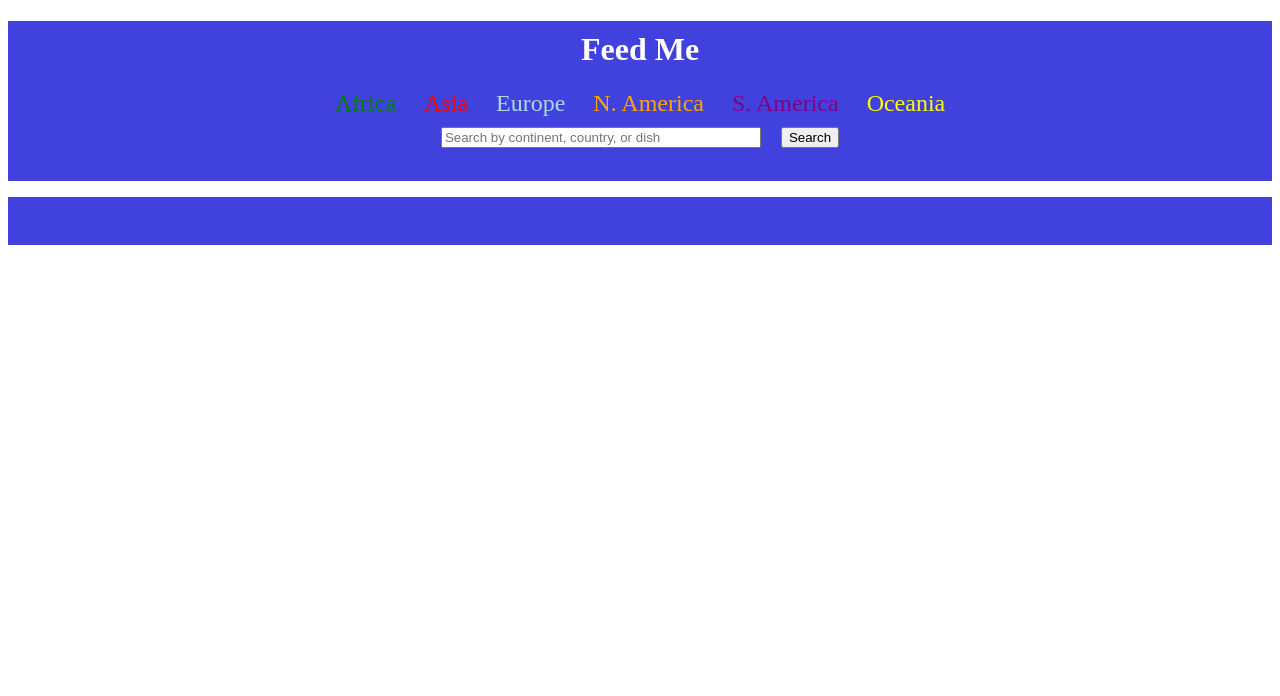
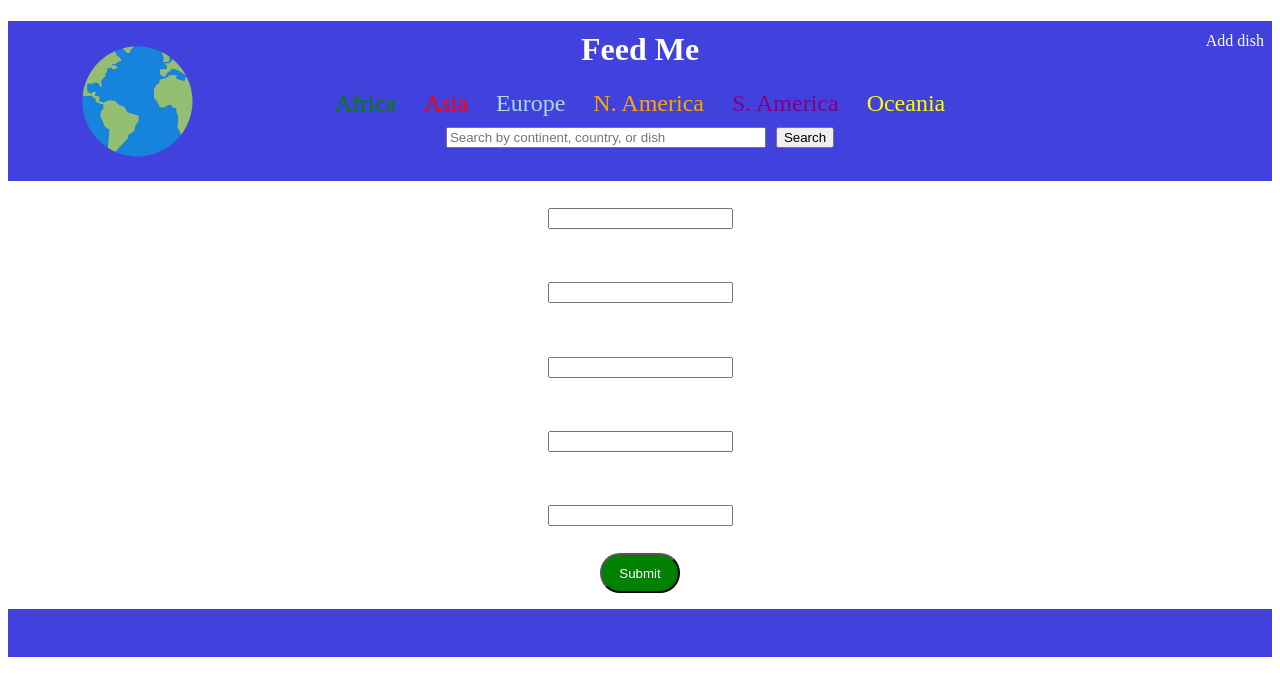
Before and after one commit to EthanFlatt/FeedMe, a React (Vite) app in the folder FeedMe/: page /adddish in a window 1280 px wide. Shown: the top 696 px of the page. Built offline with nearby package versions, Linux system fonts and the light colour scheme.

Commit message:
Added a bunch of stuff

```diff
--- a/FeedMe/src/App.css
+++ b/FeedMe/src/App.css
@@ -8,22 +8,30 @@
   background-color: #4141DE;
 }
 
+.earth {
+  position: absolute;
+  top: 2.3em;
+  left: 4.6em;
+  height: 8em;
+  width: 8em;
+}
+
+#addDish {
+  color: white;
+  position: absolute;
+  top: 2em;
+  right: 1em;
+}
+
 .appBar h1 {
   text-align: center;
   color: white;
   padding-top: 10px;
 }
 
-/* .appBar span {
-  display: inline
+.appBar a {
+  text-decoration: none
 }
-
-#earthImage {
-  display: inline;
-  width: 16em;
-  height: 16em;
-  postition: relative;
-} */
 
 .continentNavBar {
   text-align: center;
@@ -60,6 +68,11 @@
   color: yellow;
 }
 
+#summary {
+  margin: 0 auto;
+  max-width: 50%;
+  font-size: 1.2em;
+}
 
 .search {
   text-align: center;
@@ -106,12 +119,16 @@
 }
 
 #minusButton:hover {
-  color: lightcoral;
+  color: rgb(223, 165, 165);
 }
 
 .ingredientInputBar {
   display: block;
-  margin: 10px auto;
+  margin: 1em auto;
+}
+
+#searchButton {
+  margin: 0 auto;
 }
 
 .footer {
@@ -137,10 +154,6 @@
   box-shadow: 0 4px 8px 0 rgba(0, 0, 0, 0.2), 0 6px 20px 0 rgba(0, 0, 0, 0.19);
 }
 
-.dishPageContainer {
-
-}
-
 .dishInfoCard {
   margin: 40px auto;
   text-align: center;
@@ -148,6 +161,11 @@
   border: solid 1px black;
   border-radius: 10px;
   box-shadow: 0 4px 8px 0 rgba(0, 0, 0, 0.2), 0 6px 20px 0 rgba(0, 0, 0, 0.19);
+}
+
+.dishInfoCard img {
+  max-height: infinite;
+  width: 800px
 }
 
 .dishInfoCard p {
@@ -161,3 +179,101 @@
   justify-content: space-between;
   padding: 0 20px 0 20px;
 }
+
+.dishInfoCardIngredients {
+  display: inline
+}
+
+.dishInfoCardButtons {
+  display: flex;
+  flex-direction: row;
+  justify-content: start;
+  margin-left: 2em;
+  margin-bottom: 1em;
+  margin-top: -0.5em;
+}
+
+.editDishButton {
+  color: white;
+  background-color: rgb(189, 75, 189);
+  height: 3em;
+  width: 6em;
+  border-radius: 2em;
+}
+
+.deleteDishButton {
+  margin-left: 1em;
+  color: white;
+  height: 3em;
+  width: 6em;
+  background-color: rgb(237, 72, 72);
+  border-radius: 2em;
+}
+
+.modalButtons {
+  display: flex;
+  justify-content: space-evenly;
+}
+
+.addDishButton {
+  margin: 0 auto;
+  color: white;
+  background-color: green;
+  height: 3em;
+  width: 6em;
+  border-radius: 2em;
+}
+
+.submitButton {
+  color: white;
+  background-color: green;
+  height: 3em;
+  width: 6em;
+  border-radius: 2em;
+}
+
+.cancelButton {
+  color:white;
+  background-color: rgb(206, 196, 196);
+  height: 3em;
+  width: 6em;
+  border-radius: 2em;
+}
+
+.modal {
+  position: fixed; /* Stay in place */
+  z-index: 1; /* Sit on top */
+  left: 0;
+  top: 0;
+  width: 100%; /* Full width */
+  height: 100%; /* Full height */
+  overflow: auto; /* Enable scroll if needed */
+  background-color: rgb(0,0,0); /* Fallback color */
+  background-color: rgba(0,0,0,0.4); /* Black w/ opacity */
+}
+
+.modal-content {
+  display: flex;
+  flex-direction: column;
+
+  background-color: #fefefe;
+  margin: 15% auto; /* 15% from the top and centered */
+  padding: 20px;
+  border: 1px solid #888;
+  height: 80%;
+  width: 80%; /* Could be more or less, depending on screen size */
+}
+
+.modal-content input {
+  margin: 1em auto;
+  width: 80%
+}
+
+.addDishPage {
+  display: flex;
+  flex-direction: column;
+}
+
+.addDishPage input {
+  margin: 2em auto;
+}
--- /dev/null
+++ b/FeedMe/src/components/AddDish.jsx
@@ -0,0 +1,38 @@
+import { useState } from 'react'
+import axios from 'axios'
+
+const addDish = () => {
+
+    const initialState = {
+        name: '',
+        ingredients: '',
+        instructions: '',
+        photo: '',
+        country: ''
+      }
+
+    const [formState, setFormState] = useState(initialState)
+
+    const handleChange = (event) => {
+        event.preventDefault()
+        setFormState({...formState, [event.target.id]: event.target.value})
+      }
+
+    const handleSubmit = async () => {
+        await axios.post('http://localhost:3001/api/dishes/', formState)
+
+    }
+
+    return (
+        <div className="addDishPage">
+            <input className="addDishNameBar" type='text' value={formState.name} id='name' onChange={handleChange}></input>
+            <input className="addDishIngredientsBar" type='text' value={formState.ingredients} id='ingredients' onChange={handleChange}></input>
+            <input className="addDishInstructionsBar" type='text' value={formState.instructions} id='instructions' onChange={handleChange}></input>
+            <input className="addDishPhotoBar" type='text' value={formState.photo} id='photo' onChange={handleChange}></input>
+            <input className="addDishCountryBar" type='text' value={formState.country} id='country' onChange={handleChange}></input>
+            <button className='addDishButton' onClick={handleSubmit}>Submit</button>
+        </div>
+    )
+}
+
+export default addDish
--- a/FeedMe/src/components/DishList.jsx
+++ b/FeedMe/src/components/DishList.jsx
@@ -1,23 +1,30 @@
 import { useState, useEffect } from 'react'
-import { useNavigate, useParams } from 'react-router-dom'
+import { useNavigate, useSearchParams} from 'react-router-dom'
 import axios from 'axios'
 
 const DishList = (props) => {
 
     const [dishes, setDishes] = useState(null)
-    let navigate = useNavigate()
-    const { name } = useParams()
+    const navigate = useNavigate()
+    const [searchParams, setSearchParams] = useSearchParams();
 
     useEffect(() => {
         const getDishes = async () => {
-            console.log(props.search)
-            const response = await axios.get(`http://localhost:3001/api/dishes?search=${name}`)
-            console.log(response)
-            setDishes(response.data.dishes)
-            // console.log(dishes)
+            const search = searchParams.get('search')
+            const ingredients = searchParams.get('ingredients')
+            if (search) {
+                const response = await axios.get(`http://localhost:3001/api/dishes?search=${search}`)
+                setDishes(response.data.dishes)
+            } else if (ingredients) {
+                const response = await axios.get(`http://localhost:3001/api/dishes?ingredients=${ingredients}`)
+                setDishes(response.data.dishes)
+            } else {
+                const response = await axios.get('http://localhost:3001/api/dishes')
+                setDishes(response.data.dishes)
+            }
         }
         getDishes()
-    }, [name])
+    }, [searchParams])
 
     const showDish = (id) => {
         navigate(`/dishpage/${id}`)
--- a/FeedMe/src/components/DishPage.jsx
+++ b/FeedMe/src/components/DishPage.jsx
@@ -4,28 +4,88 @@ import axios from 'axios'
 
 const DishPage = () => {
 
-    const [dish, setDish] = useState('')
+    const initialState = {
+        name: '',
+        ingredients: '',
+        instructions: '',
+        photo: '',
+        country: ''
+      }
+
+
+    const [formState, setFormState] = useState(initialState)
+    const [modal, setModal] = useState(false)
 
     let { id } = useParams()
 
     useEffect(() => {
-        const getDish = async() => {
+        const getDish = async () => {
             const response = await axios.get(`http://localhost:3001/api/dishes/${id}`)
-            setDish(response.data.dish)
+            setFormState(response.data.dish)
             console.log(response)
         }
         getDish()
     }, [id])
 
-    return dish ? (
+    const toggleModal = () => {
+        setModal(!modal)
+    }
+
+    const handleChange = (event) => {
+        event.preventDefault()
+        setFormState({...formState, [event.target.id]: event.target.value})
+      }
+
+    const handleSubmit = async () => {
+        await axios.put(`http://localhost:3001/api/dishes/${id}`)
+    }
+
+    const deleteDish = async () => {
+        if (confirm('Are you sure you want to delete this dish?')) {
+            await axios.delete(`http://localhost:3001/api/dishes/${id}`)
+            history.back()
+        } else {
+            return
+        }
+    }
+
+    return formState.name ? (
+        <>
         <div className="dishPageContainer">
             <div className="dishInfoCard">
-                <img src={dish.photo} alt="" />
-                <div className = 'dishInfoCardTitle'><h2>{dish.name} </h2><h3>{dish.country.name}</h3></div>
-                <p>{dish.ingridients}</p>
-                <p>{dish.instructions}</p>
+                <img src={formState.photo} alt="" />
+                <div className = 'dishInfoCardTitle'><h2>{formState.name} </h2><h3>{formState.country.name}</h3></div>
+                {
+                    formState.ingredients.map((ingredient) => (
+                        <p className="dishInfoCardIngredients">{ingredient}</p>
+                    ))
+
+                }
+                <p>{formState.instructions}</p>
+                <div className="dishInfoCardButtons">
+                    <button className='editDishButton' onClick={toggleModal}>Edit</button>
+                    <button className='deleteDishButton' onClick={deleteDish}>Delete</button>
+                </div>
             </div>
         </div>
+        {
+        modal ? (
+            <div className="modal">
+                <div className="modal-content">
+                    <input className="addDishNameBar" type='text' value={formState.name} id='name' onChange={handleChange} ></input>
+                    <input className="addDishIngredientsBar" type='text' value={formState.ingredients} id='ingredients' onChange={handleChange}></input>
+                    <input className="addDishInstructionsBar" type='text' value={formState.instructions} id='instructions' onChange={handleChange}></input>
+                    <input className="addDishPhotoBar" type='text' value={formState.photo} id='photo' onChange={handleChange}></input>
+                    <input className="addDishCountryBar" type='text' value={formState.country.name} id='country' onChange={handleChange}></input>
+                    <div className="modalButtons">
+                    <button className='submitButton' onClick={handleSubmit && toggleModal}>Submit</button>
+                    <button className='cancelButton' onClick={toggleModal}>Cancel</button>
+                    </div>
+                </div>
+            </div>
+            ) : null
+        }
+        </>
     ) : <h3>Loading...</h3>
 }
 
--- a/FeedMe/src/components/Header.jsx
+++ b/FeedMe/src/components/Header.jsx
@@ -1,8 +1,5 @@
 import { Link, useNavigate } from 'react-router-dom'
 import { useState } from 'react'
-import DishList from './DishList'
-import Home from './Home'
-
 import earth from '../assets/earth.png'
 
 const Header = () => {
@@ -20,18 +17,20 @@ const Header = () => {
     return (
         <>
         <div className="appBar">
-            <h1>Feed Me</h1>
+             <Link to = '/'><img src={earth} alt="" className='earth'/></Link>
+             <Link to = 'adddish/' id='addDish' onClick={handleClick}>Add dish</Link>
+             <Link to = 'dishlist/' onClick={handleClick}><h1>Feed Me</h1></Link>
             <div className="continentNavBar">
-                <Link to = '/dishlist/africa' id="navAfrica" onClick={handleClick}>Africa</Link>
-                <Link to = '/dishlist/asia' id="navAsia" onClick={handleClick}>Asia</Link>
-                <Link to = '/dishlist/europe' id="navEurope" onClick={handleClick}>Europe</Link>
-                <Link to = '/dishlist/north%20america' id="navNAmerica" onClick={handleClick}>N. America</Link>
-                <Link to = '/dishlist/south%20america'id="navSAmerica" onClick={handleClick}>S. America</Link>
-                <Link to = '/dishlsit/oceania' id="navOceania" onClick={handleClick}>Oceania</Link>
+                <Link to = '/dishlist?search=africa' id="navAfrica" onClick={handleClick}>Africa</Link>
+                <Link to = '/dishlist?search=asia' id="navAsia" onClick={handleClick}>Asia</Link>
+                <Link to = '/dishlist?search=europe' id="navEurope" onClick={handleClick}>Europe</Link>
+                <Link to = '/dishlist?search=north%20america' id="navNAmerica" onClick={handleClick}>N. America</Link>
+                <Link to = '/dishlist?search=south%20america'id="navSAmerica" onClick={handleClick}>S. America</Link>
+                <Link to = '/dishlsit?search=oceania' id="navOceania" onClick={handleClick}>Oceania</Link>
             </div>
             <div className="search">
                 <input type="text" value={search} placeholder="Search by continent, country, or dish" onChange={handleChange} id="searchBar"/>
-                <Link to = {`/dishlist/${search}`}><input type="button" value="Search" id="searchButton" /></Link>
+                <Link to = {`/dishlist?search=${search}`}><input type="button" value="Search" id="searchButton" /></Link>
             </div>
         </div>
         </>
--- a/FeedMe/src/components/Main.jsx
+++ b/FeedMe/src/components/Main.jsx
@@ -2,6 +2,7 @@ import { Routes, Route } from 'react-router-dom'
 import Home from './Home'
 import DishPage from './DishPage'
 import DishList from './DishList'
+import AddDish from './AddDish'
 
 
 const Main = () => {
@@ -9,7 +10,8 @@ const Main = () => {
     return (
         <Routes>
             <Route exact path = '/' element = {<Home />} />
-            <Route exact path = '/dishlist/:name' element = {<DishList />} />
+            <Route exact path ='/adddish' element = {<AddDish />} />
+            <Route exact path = '/dishlist' element = {<DishList />} />
             <Route exact path = '/dishpage/:id' element = {<DishPage />} />
         </Routes>
     )
--- /dev/null
+++ b/FeedMe/src/components/WorldMap.jsx
@@ -0,0 +1,6 @@
+const worldMap = () => {
+
+    return {
+
+    }
+}
```
Also changed, not shown: FeedMe/src/components/Home.jsx (+8 -4 lines), FeedMe/src/assets/earth.png, 1 other file (tests, documents, lock files or other folders).
